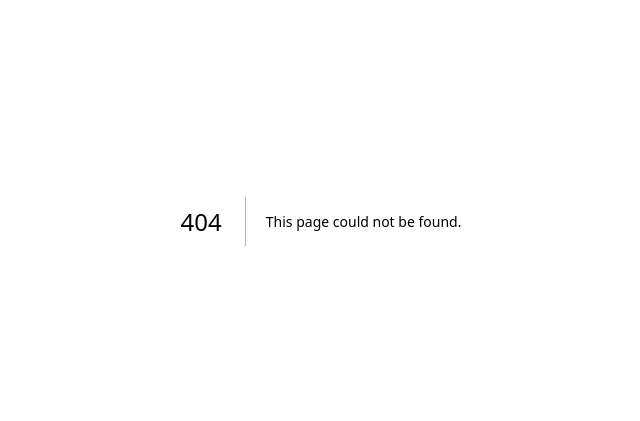
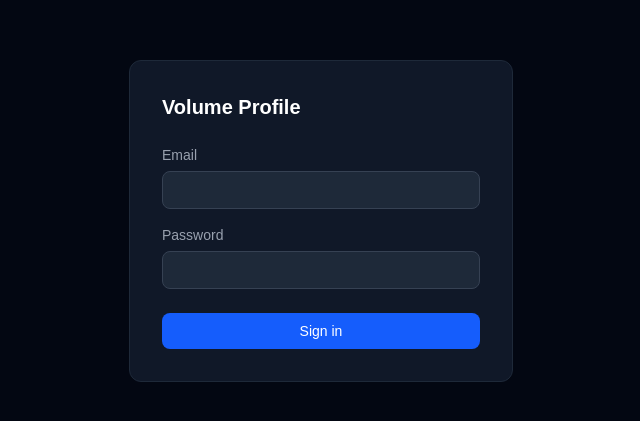
Before and after one commit to njmoney21/volume-profile, a Next.js app: page /login in a window 1280 px wide. Before the commit this address had no page. Shown: the part 179-600 px from the top of the page, without its empty margins (319-959 px from the left). Built offline with nearby package versions, Linux system fonts and the light colour scheme.

Commit message:
feat: add auth middleware and login page

```diff
--- /dev/null
+++ b/app/login/actions.ts
@@ -0,0 +1,25 @@
+'use server'
+
+import { createClient } from '@/lib/supabase/server'
+import { redirect } from 'next/navigation'
+
+export async function login(formData: FormData) {
+  const supabase = await createClient()
+
+  const { error } = await supabase.auth.signInWithPassword({
+    email: formData.get('email') as string,
+    password: formData.get('password') as string,
+  })
+
+  if (error) {
+    return { error: error.message }
+  }
+
+  redirect('/journal')
+}
+
+export async function logout() {
+  const supabase = await createClient()
+  await supabase.auth.signOut()
+  redirect('/login')
+}
--- /dev/null
+++ b/app/login/page.tsx
@@ -0,0 +1,39 @@
+import { login } from './actions'
+
+export default function LoginPage() {
+  return (
+    <div className="min-h-screen flex items-center justify-center bg-gray-950">
+      <div className="w-full max-w-sm bg-gray-900 border border-gray-800 rounded-xl p-8">
+        <h1 className="text-xl font-semibold text-white mb-6">Volume Profile</h1>
+        <form action={login} className="flex flex-col gap-4">
+          <div className="flex flex-col gap-1.5">
+            <label className="text-sm text-gray-400" htmlFor="email">Email</label>
+            <input
+              id="email"
+              name="email"
+              type="email"
+              required
+              className="bg-gray-800 border border-gray-700 rounded-lg px-3 py-2 text-white text-sm focus:outline-none focus:ring-2 focus:ring-blue-500"
+            />
+          </div>
+          <div className="flex flex-col gap-1.5">
+            <label className="text-sm text-gray-400" htmlFor="password">Password</label>
+            <input
+              id="password"
+              name="password"
+              type="password"
+              required
+              className="bg-gray-800 border border-gray-700 rounded-lg px-3 py-2 text-white text-sm focus:outline-none focus:ring-2 focus:ring-blue-500"
+            />
+          </div>
+          <button
+            type="submit"
+            className="mt-2 bg-blue-600 hover:bg-blue-500 text-white rounded-lg py-2 text-sm font-medium transition-colors"
+          >
+            Sign in
+          </button>
+        </form>
+      </div>
+    </div>
+  )
+}
--- /dev/null
+++ b/middleware.ts
@@ -0,0 +1,45 @@
+import { createServerClient } from '@supabase/ssr'
+import { NextResponse, type NextRequest } from 'next/server'
+
+export async function middleware(request: NextRequest) {
+  let supabaseResponse = NextResponse.next({ request })
+
+  const supabase = createServerClient(
+    process.env.NEXT_PUBLIC_SUPABASE_URL!,
+    process.env.NEXT_PUBLIC_SUPABASE_ANON_KEY!,
+    {
+      cookies: {
+        getAll() {
+          return request.cookies.getAll()
+        },
+        setAll(cookiesToSet) {
+          cookiesToSet.forEach(({ name, value }) => request.cookies.set(name, value))
+          supabaseResponse = NextResponse.next({ request })
+          cookiesToSet.forEach(({ name, value, options }) =>
+            supabaseResponse.cookies.set(name, value, options)
+          )
+        },
+      },
+    }
+  )
+
+  const { data: { user } } = await supabase.auth.getUser()
+
+  if (!user && !request.nextUrl.pathname.startsWith('/login')) {
+    const url = request.nextUrl.clone()
+    url.pathname = '/login'
+    return NextResponse.redirect(url)
+  }
+
+  if (user && request.nextUrl.pathname === '/login') {
+    const url = request.nextUrl.clone()
+    url.pathname = '/journal'
+    return NextResponse.redirect(url)
+  }
+
+  return supabaseResponse
+}
+
+export const config = {
+  matcher: ['/((?!_next/static|_next/image|favicon.ico).*)'],
+}
```
Also changed, not shown: 1 other file (tests, documents, lock files or other folders).
